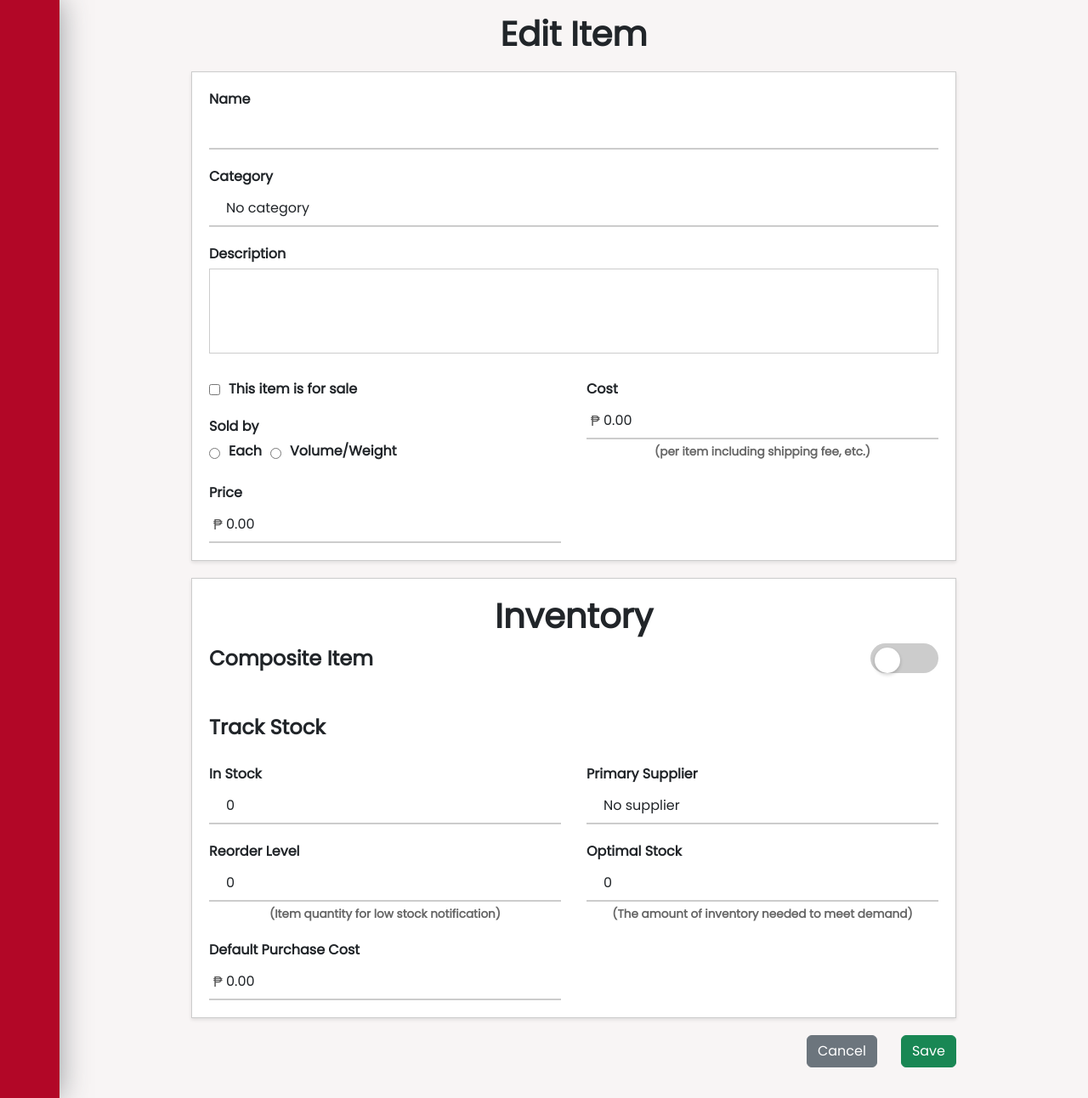
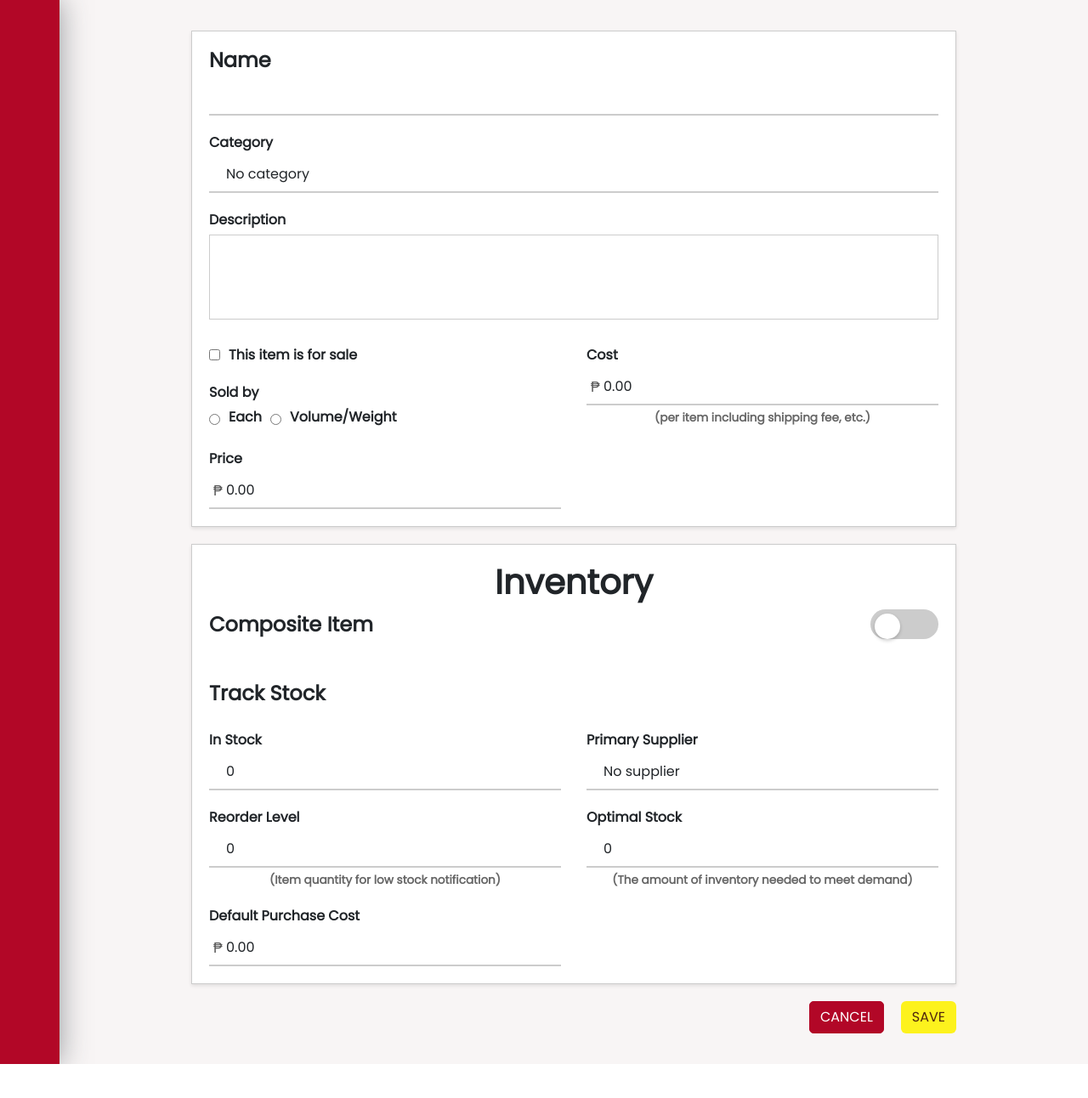
Before and after one commit to porgarmer/Coffyy-Inventory-Management-System, a Django app: template item_list/templates/item_list/edit_item.html in a window 1280 px wide. Shown: the whole page at 85% size. After the commit the page ends 1252 px from the top, so only its background shows below. Run offline with Django 5.2, Linux system fonts and the light colour scheme; the template is opened without the code that fills it, so the values that code supplies are empty; some libraries are stand-ins or nearby versions.

Commit message:
item design

```diff
--- a/item_list/static/css/add_item.css
+++ b/item_list/static/css/add_iitemss.css
@@ -286,18 +286,19 @@ input:checked + .switch-label::before {
 
 /* Style the image inside the button */
 .btn.remove-item img {
-    width: 20px;                     /* Adjust the size of the icon */
-    height: 20px;                    /* Adjust the size of the icon */
-    display: block;                  /* Make sure it's not inline */
-    margin: 0 auto;                  /* Center the icon within the button */
+    width: 25px;                    /* Default size of the icon */
+    height: 25px;                   /* Default size of the icon */
+    transition: transform 0.3s ease, background-color 0.3s ease;
 }
 
 /* Add circular border on hover */
+.btn.remove-item:hover img {
+    transform: scale(1.2);          /* Enlarge the icon slightly */
+}
+
 .btn.remove-item:hover {
-    border: 2px solid #ccc;          /* Light gray border */
-    border-radius: 50%;               /* Make the border circular */
-    padding: 5px;                     /* Add some space around the icon */
     background-color: rgba(0, 0, 0, 0.1); /* Light background on hover */
+    border-radius: 50%;              /* Circular border effect */
 }
 
 .quantity-input {
@@ -336,3 +337,36 @@ span {
 h1{
     font-weight: bold;
 }
+
+.btn-custom-save{
+    background-color: #FDF21D;
+    color: #50260E;
+}
+
+.btn-custom-save:hover{
+    background-color: #f7ec2a;
+    color: #50260E;
+}
+
+.btn-custom-save:active{
+    background-color: #e2d92d !important; /* Custom active background color */
+    color: #50260E !important; /* Custom active text color */
+}
+
+.btn-custom-cancel{
+    background-color: #B20727;
+    border-style: solid;
+    border-radius: 5px;
+    border-color: #B20727;
+    color: #FFFFFF;
+}
+
+.btn-custom-cancel:hover{
+    background-color: #9e0722;
+    color: #FFFFFF;
+}
+
+.btn-custom-cancel:active{
+    background-color: #8f061f !important;
+    color: #FFFFFF !important;
+}
--- a/item_list/static/css/edit_item.css
+++ b/item_list/static/css/edit_item.css
@@ -336,3 +336,36 @@ span {
 h1{
     font-weight: bold;
 }
+
+.btn-custom-save{
+    background-color: #FDF21D;
+    color: #50260E;
+}
+
+.btn-custom-save:hover{
+    background-color: #f7ec2a;
+    color: #50260E;
+}
+
+.btn-custom-save:active{
+    background-color: #e2d92d !important; /* Custom active background color */
+    color: #50260E !important; /* Custom active text color */
+}
+
+.btn-custom-cancel{
+    background-color: #B20727;
+    border-style: solid;
+    border-radius: 5px;
+    border-color: #B20727;
+    color: #FFFFFF;
+}
+
+.btn-custom-cancel:hover{
+    background-color: #9e0722;
+    color: #FFFFFF;
+}
+
+.btn-custom-cancel:active{
+    background-color: #8f061f !important;
+    color: #FFFFFF !important;
+}
--- a/item_list/templates/item_list/edit_item.html
+++ b/item_list/templates/item_list/edit_item.html
@@ -2,12 +2,11 @@
 
 {% load static %}
 
-{% block title %}Add Item{% endblock %}
+{% block title %}Edit Item{% endblock %}
 
 {% block content %}
-<link rel="stylesheet" href="{% static 'css/add_item.css' %}">
+<link rel="stylesheet" href="{% static 'css/edit_item.css' %}">
 
-<h1 class="form-title">Edit Item</h1>
 
 <div id="right-popup" class="right-popup">
     <div class="popup-content">
@@ -31,7 +30,7 @@
         <div class="top-section">
             <!-- Name Field -->
             <div class="form-group">
-                <label for="item-name">Name</label>
+                <h4 style="text-align: left; font-weight: bold;">Name</h4>
                 <input type="text" id="item-name" name="name" class="form-control underline-input" value="{{ form_data.name|default:'' }}" {% if item %}data-current-item-id="{{ item.id }}"{% endif %} data-initial-name="{{ item.name }}" data-item-id="{{ item.id }}" required>
             </div>
 
@@ -201,9 +200,9 @@
 <div class="form-container button-container">
     <div class="button-group">
         <!-- Cancel Button -->
-        <button type="button" class="btn btn-secondary me-2" id="cancel-button" data-page="{{ request.session.item_list_page|default:1 }}" data-rows="{{ request.session.item_list_row|default:10 }}">Cancel</button>
+        <button type="button" class="btn btn-custom-cancel" id="cancel-button" data-page="{{ request.session.item_list_page|default:1 }}" data-rows="{{ request.session.item_list_row|default:10 }}">CANCEL</button>
         <!-- Save Button -->
-        <button type="submit" class="btn btn-success" id="saveButton" data-url="{% url 'item_list:add_item' %}">Save</button>
+        <button type="submit" class="btn btn-custom-save" id="saveButton" data-url="{% url 'item_list:add_item' %}">SAVE</button>
     </div>
 </div>
 </form>
```
Also changed, not shown: item_list/static/css/iindex.css (+48 -9 lines), item_list/templates/item_list/add_item.html (+4 -6 lines), item_list/templates/item_list/index.html (+24 -16 lines), item_list/static/images/ICON_DELETE_WHITE.png (added), item_list/static/images/ICON_ITEM.png (added), item_list/static/images/ICON_ITEM_ADD.png (deleted), item_list/static/images/ICON_SEARCH.png (deleted), item_list/static/images/ICON_SEARCHBAR.png (added).
